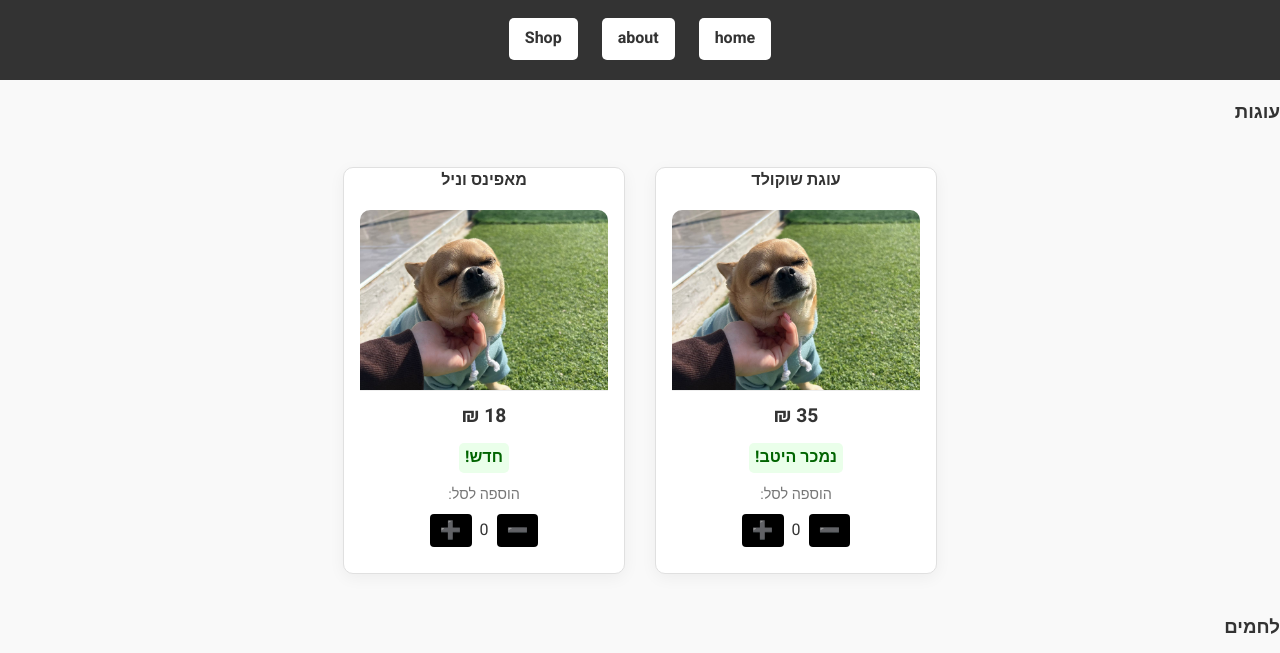
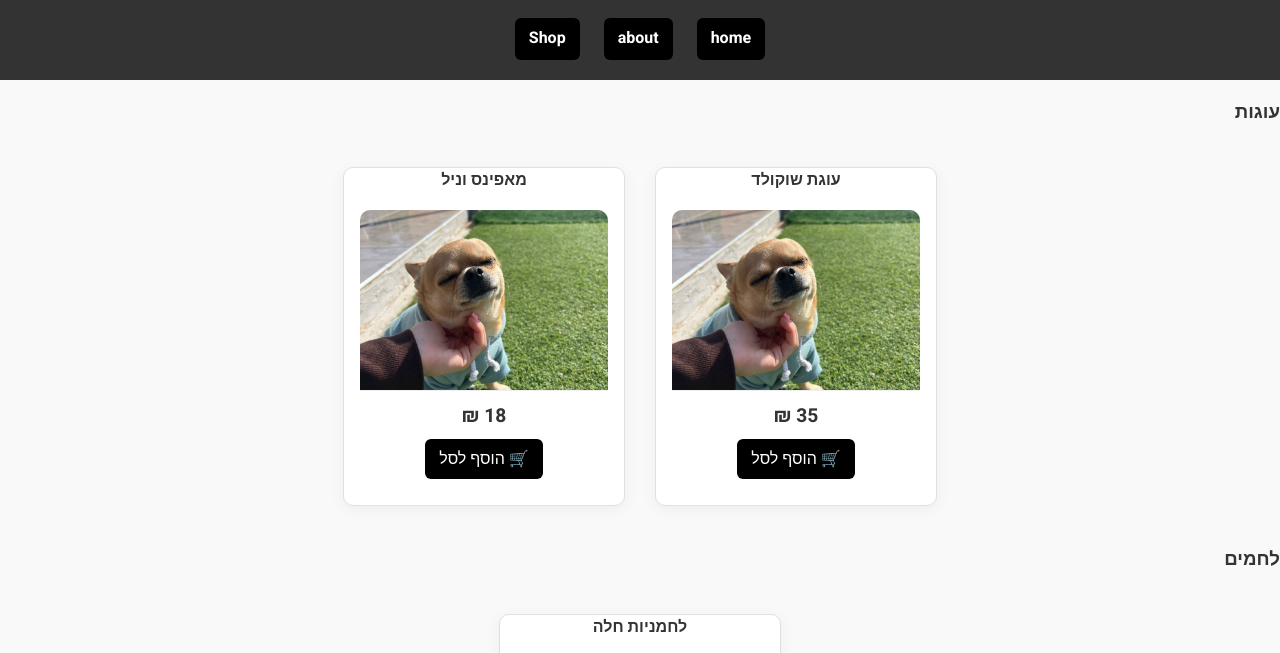
Before and after one commit to Ors9/OrAndLiadSite, a plain HTML site: page shopping.html in a window 1280 px wide. Shown: the part 96-749 px from the top of the page. Drawn offline with Linux system fonts and the light colour scheme.

Commit message:
generic buttons

```diff
--- /dev/null
+++ b/css/buttons.css
@@ -0,0 +1,16 @@
+
+  .shop-button {
+    background-color: #000000;
+    color: white;
+    border: none;
+    padding: 8px 14px;
+    font-size: 1rem;
+    border-radius: 6px;
+    cursor: pointer;
+    transition: background-color 0.2s ease;
+    font-family: inherit;
+  }
+
+  .shop-button:hover {
+    background-color: #3469a3;
+  }
--- a/css/shop-style.css
+++ b/css/shop-style.css
@@ -56,25 +56,3 @@
   font-size: 0.9rem;
   color: #777;
 }
-
-.quantity-controls {
-  display: flex;
-  justify-content: center;
-  align-items: center;
-  gap: 8px;
-  margin-top: 8px;
-}
-
-.quantity-controls button {
-  background-color: black;
-  color: white;
-  border: none;
-  border-radius: 4px;
-  padding: 6px 10px;
-  cursor: pointer;
-  font-size: 1.1rem;
-  transition: background-color 0.2s;
-}
-.quantity-controls button:hover {
-  background-color: #444;
-}
--- a/data/products.json
+++ b/data/products.json
@@ -4,7 +4,7 @@
     "price": 35,
     "image": "images/Toy.jpg",
     "category": "cakes",
-    "note": "נמכר היטב!"
+    "note": ""
   },
   {
     "name": "לחמניות חלה",
@@ -18,6 +18,6 @@
     "price": 18,
     "image": "images/Toy.jpg",
     "category": "cakes",
-    "note": "חדש!"
+    "note": ""
   }
 ]
--- a/header.html
+++ b/header.html
@@ -1,4 +1,5 @@
 <header>
+  <link rel="stylesheet" href="css/buttons.css">
   <style>
     header {
       background-color: #333;
@@ -24,9 +25,9 @@
   </style>
 
   <h1>ברוכים הבאים לאתר שלי</h1>
-  <nav>
-    <a href="index.html">home</a>
-    <a href="about.html">about</a>
-    <a href="shopping.html">Shop</a>
-  </nav>
+<nav>
+  <a href="index.html" class="shop-button">home</a>
+  <a href="about.html" class="shop-button">about</a>
+  <a href="shopping.html" class="shop-button">Shop</a>
+</nav>
 </header>
--- a/scripts/shop.js
+++ b/scripts/shop.js
@@ -18,15 +18,19 @@ fetch('data/products.json')
           <div class="item-info">
             <span class="price">${product.price} ₪</span>
             ${noteHtml}
-            <span class="add-to-cart-label">הוספה לסל:</span>
-            <div class="quantity-controls">
-              <button onclick="updateCart('${product.name}', ${product.price}, -1, '${product.image}')">➖</button>
-              <span id="count-${product.name}">0</span>
-              <button onclick="updateCart('${product.name}', ${product.price}, 1, '${product.image}')">➕</button>
-            </div>
+            <button class="shop-button" onclick="addToCart(this, '${product.name}', ${product.price}, '${product.image}')">🛒 הוסף לסל</button>
           </div>
         </div>
       `;
       container.appendChild(item);
     });
+
+
+    function addToCart(button, name, price, image) {
+      updateCart(name, price, 1, image);
+      button.textContent = "✔️ נוסף";
+      button.classList.add("added-to-cart");
+      button.disabled = true;
+    }
+
   });
--- a/shopping.html
+++ b/shopping.html
@@ -1,6 +1,7 @@
 <!DOCTYPE html>
 <script src="scripts/shop.js" defer></script>
 <link rel="stylesheet" href="css/shop-style.css">
+<link rel="stylesheet" href="css/buttons.css">
 
 <html lang="he" style="font-size: 16px; direction: rtl;">
 <head>
```
